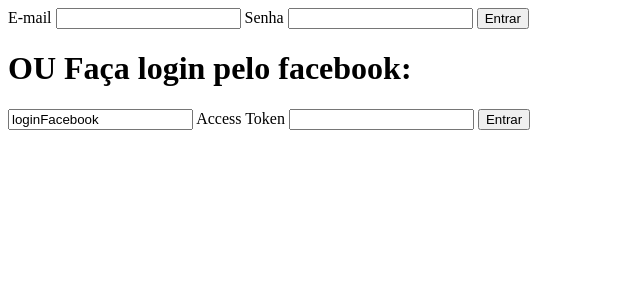
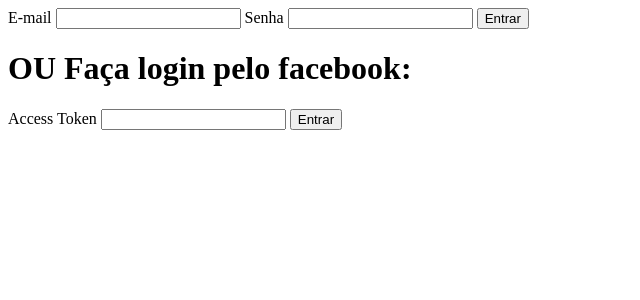
Before and after one commit to jpaulosilva/provamovel-web-client, a PHP site: page /login.php in a window 1280 px wide. Shown: the top 300 px of the page, without its empty margins (0-640 px from the left). Run offline with PHP 8.4, Linux system fonts and the light colour scheme; some libraries are stand-ins or nearby versions.

Commit message:
cliente para apresentação

```diff
--- a/clientws/login.php
+++ b/clientws/login.php
@@ -27,7 +27,7 @@
 		</h1>
 
 		<form method="GET" action="handler.php">
-		<input type="text" name="operacao" value="loginFacebook"/>
+		<input type="hidden" name="operacao" value="loginFacebook"/>
 		<label for="email" >Access Token</label>
 				<input type="text" name="accesstoken" id="accesstoken" value="" />
 
```
